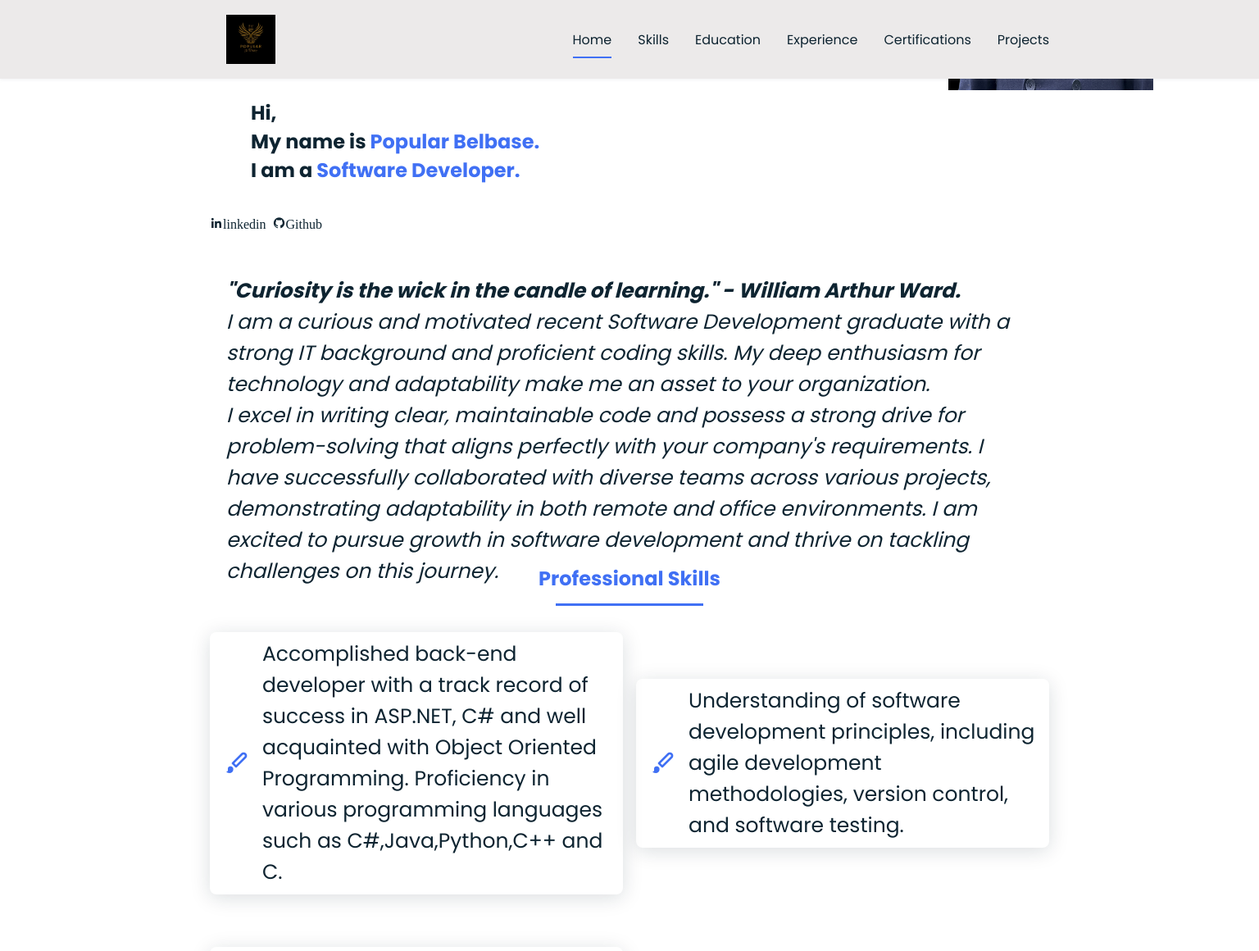
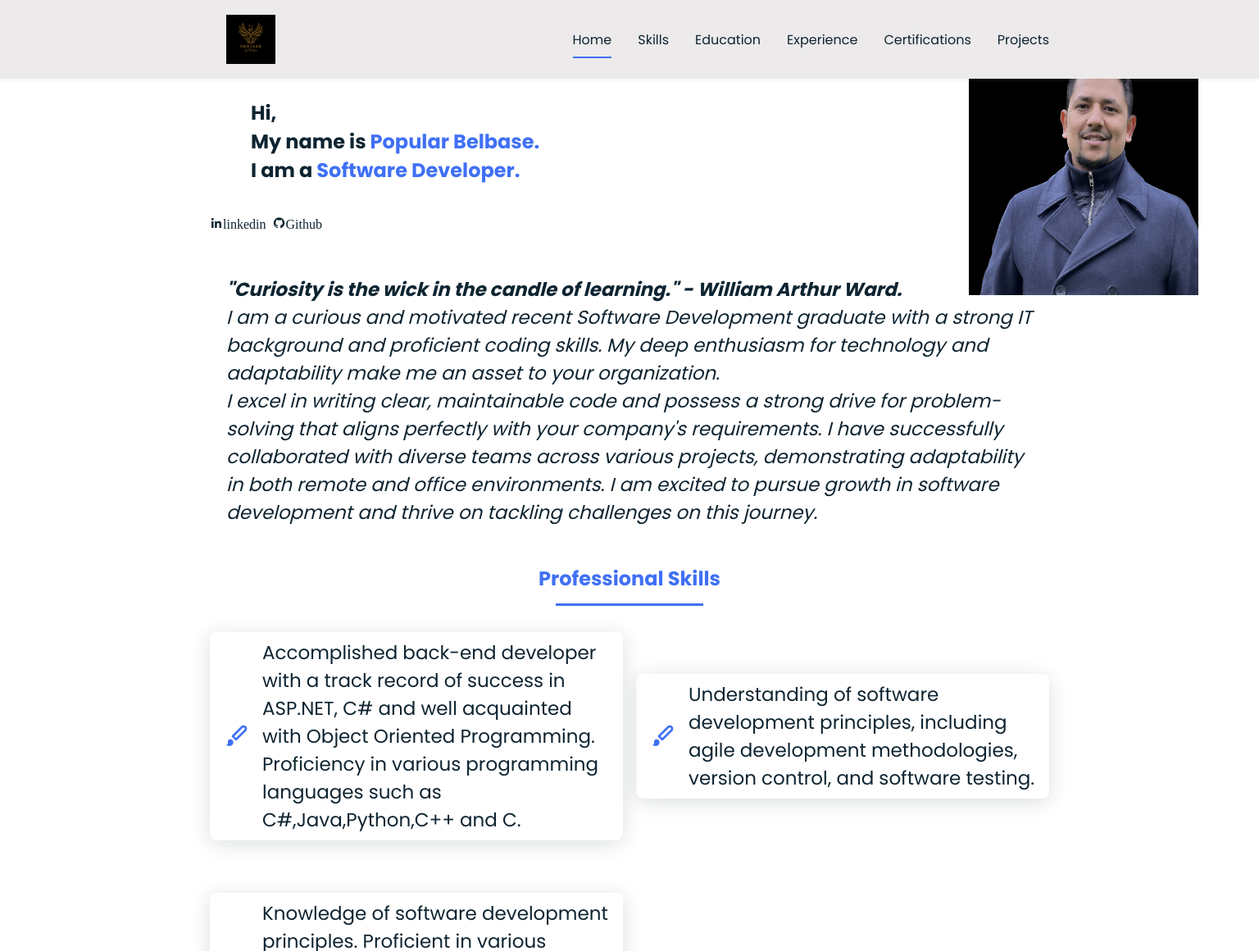
Before and after one commit to popularbelbase07/resume, a website: page index.html in a window 1536 px wide. Shown: the top 1160 px of the page at 82% size. Drawn offline with nearby package versions, Linux system fonts and the light colour scheme.

Commit message:
Enhance the Css for media queries

```diff
--- a/assets/css/styles.css
+++ b/assets/css/styles.css
@@ -95,9 +95,8 @@ img{
   top: 2rem;
   background-color: var(--first-color);
 }
-.section{
-  padding-top: 2rem;
-  padding-bottom: 1rem;
+.section {
+  padding: 2rem 0.5rem;
 }
 
 /*===== LAYOUT =====*/
@@ -567,8 +566,8 @@ img{
      margin: -370px 30px 20px 50px;
 
    }
-   .about__text{
-     font-size: 10px;
+   .about__text {
+     font-size: var(--normal-font-size);
      margin-top: -20px;
    }
    .section{
@@ -654,17 +653,17 @@ margin: -180px 5px 20px 50px;
 
 }
 .about__text{
-font-size: 25px;
+font-size: 23px;
 }
 .skills__name{
-  font-size: 25px;
+  font-size: 23px;
 }
 #profilepic{
 position:absolute;
 right: 20px;
-width: 250px;
-height: 350px;
-margin: -650px 5px 20px 50px;
+width: 280px;
+height: 300px;
+margin: -350px -50px 20px 50px;
 
 }
 
```
